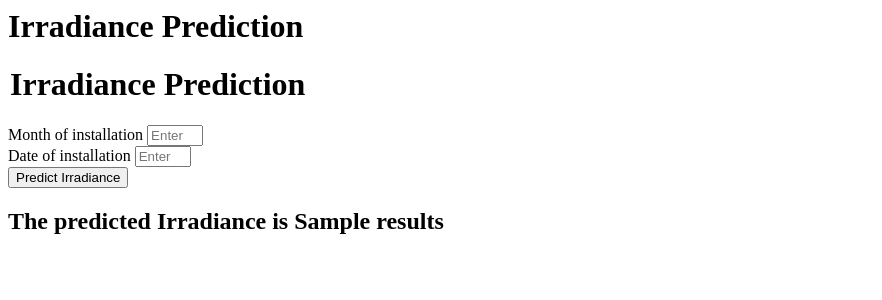
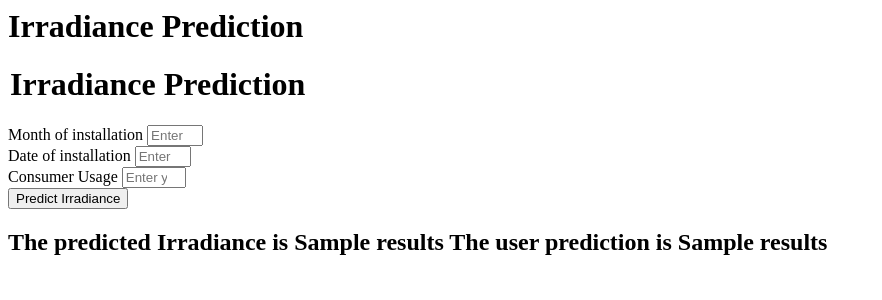
Before and after one commit to bhavyaprakash2002/Sparko, a Flask app: template templates/home.html in a window 1280 px wide. Shown: the top 300 px of the page, without its empty margins (0-882 px from the left). Run offline with Flask 3, Linux system fonts and the light colour scheme; the template is opened without the code that fills it: most values are stand-ins (such as "Sample title", 1, 10 or a date in 2020).

Commit message:
data import from cloud done

```diff
--- a/app.py
+++ b/app.py
@@ -4,9 +4,27 @@ import numpy as np
 from sklearn.preprocessing import StandardScaler
 from src.pipeline.model_pipeline import PredictData
 from src.pipeline.model_pipeline import PredictPipeline
+from xgboost import XGBRegressor
+
+
+# consumer part begins
+import boto3
+import sagemaker
+import os
+from datetime import datetime
+import csv
+from io import StringIO
+# consumer part ends
+
 
 application = Flask(__name__)
 app = application
+
+s3 = boto3.client('s3')
+sessions = sagemaker.Session()
+region = sessions.boto_session.region_name
+bucket = 'consumerusage'
+csv_file_name = 'consumer_usage.csv'
 
 @app.route('/')
 def index():
@@ -20,10 +38,33 @@ def predict_data():
     else:
         data = PredictData(month = request.form.get('month'),
                            day = request.form.get('day'))
+
         pred_df = data.get_data_as_data_frame()
         pred_pipeline = PredictPipeline()
         result = pred_pipeline.predict_pipeline(pred_df)
-        return render_template('home.html', results = result[0])
+
+        csv_obj = s3.get_object(Bucket=bucket, Key=csv_file_name)
+        csv_string = csv_obj['Body'].read().decode('utf-8')
+        # Read the CSV content into a pandas DataFrame
+        df = pd.read_csv(StringIO(csv_string))
+        x = df.iloc[:,:2]
+        y = df['usage']
+        model = XGBRegressor()
+        model.fit(x,y)
+
+        dict_data = {
+            'month' : [int(request.form.get('month'))],
+            'day' : [int(request.form.get('month'))]
+        }
+
+        df_data = pd.DataFrame(dict_data)
+        usage_preds = model.predict(df_data)
+
+
+        return render_template('home.html', results = [result[0],usage_preds[0]])
+
+
+
 
 if __name__=='__main__':
     app.run(host="0.0.0.0", debug=True)
--- a/requirements.txt
+++ b/requirements.txt
@@ -7,4 +7,6 @@ dill
 ipykernel
 openpyxl
 flask
+boto3
+sagemaker
 # -e.
--- a/templates/home.html
+++ b/templates/home.html
@@ -17,12 +17,22 @@
             <input class="form-control" type="number" name="day"
                 placeholder="Enter your date of installation" min='1' max='31' />
         </div>
+
+        <!--consumer usage part initiates-->
+        <div class="mb-3">
+            <label class="form-label">Consumer Usage</label>
+            <input class="form-control" type="number" name="usage"
+                placeholder="Enter your date of installation" min='0' max='100' />
+        </div>
+        <!--consumer usage part finishes-->
+
         <div class="mb-3">
             <input class="btn btn-primary" type="submit" value="Predict Irradiance" required />
         </div>
     </form>
     <h2>
        The  predicted Irradiance is {{results}}
+       The user prediction is {{results}}
     </h2>
    <body>
 </html>
```
